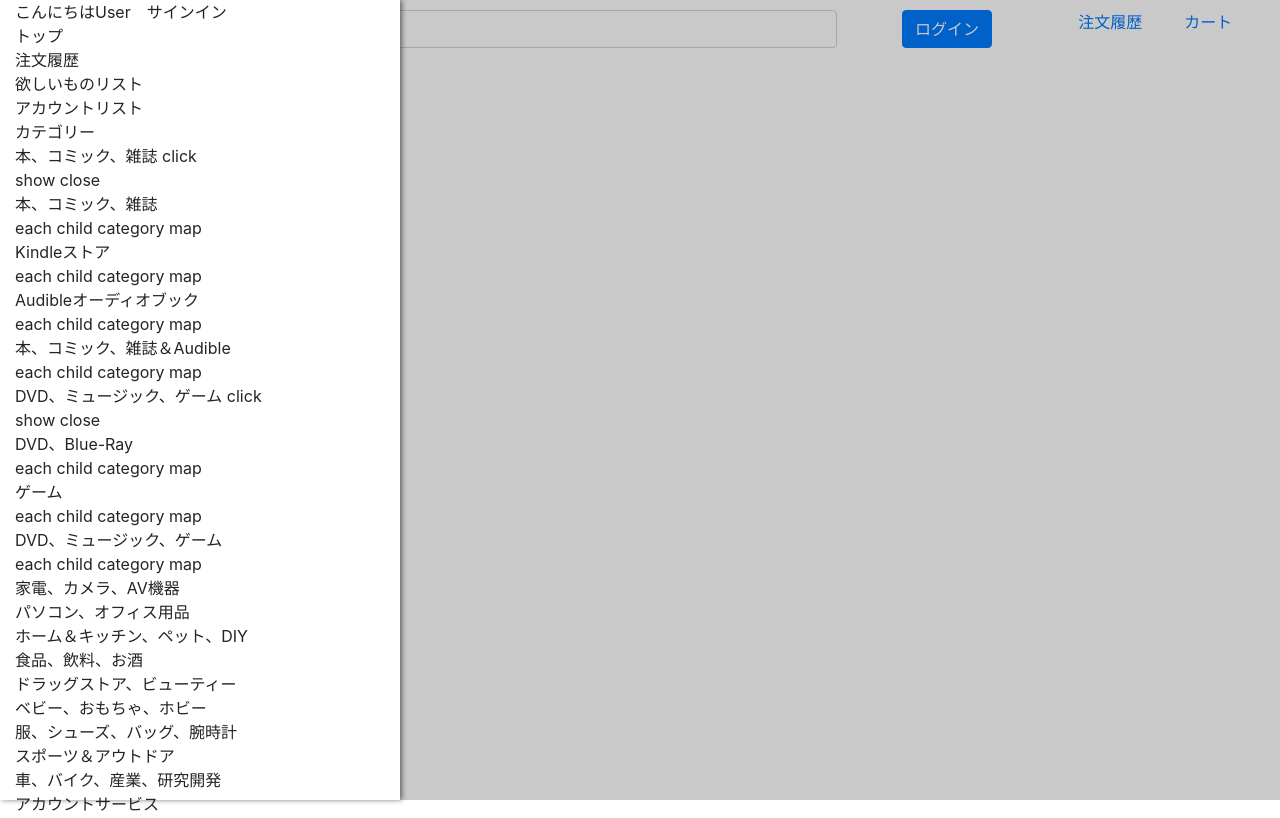
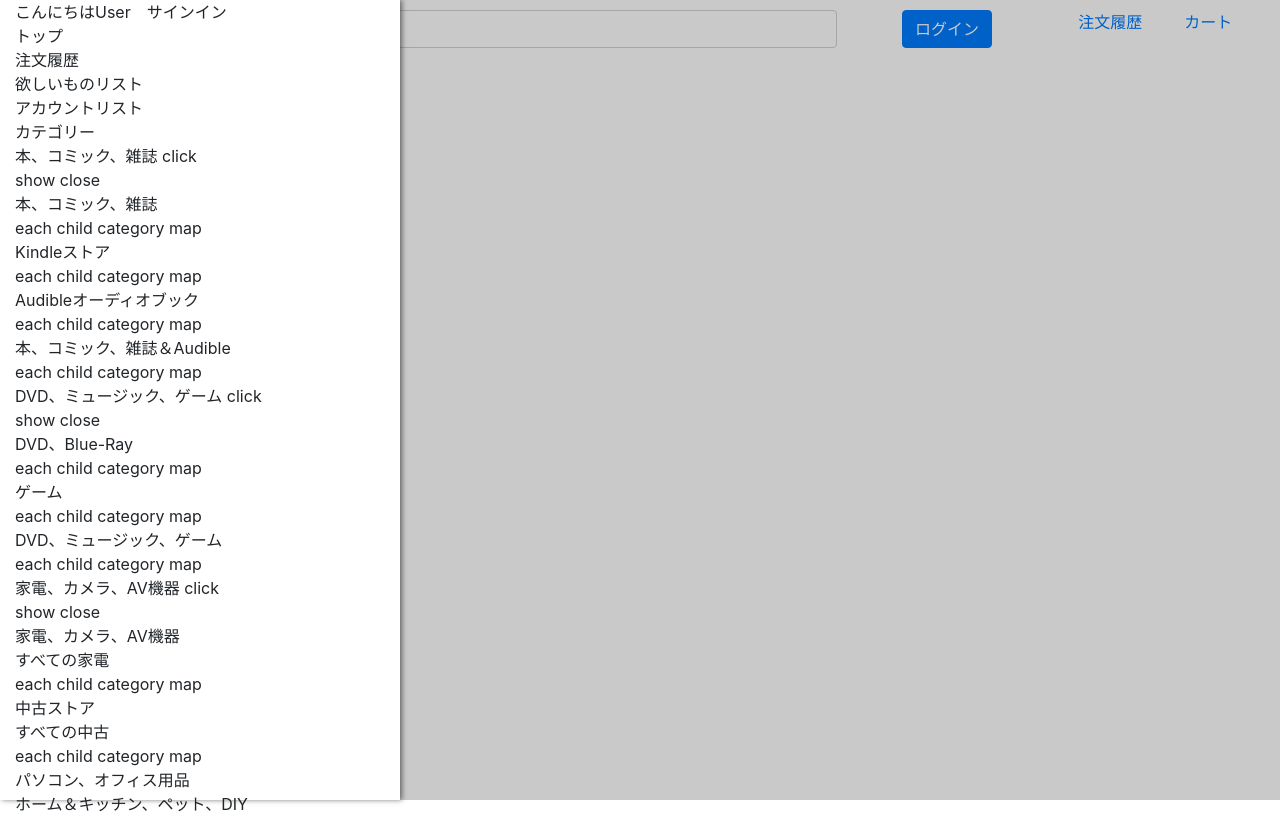
Before and after one commit to XX989tmx/amazon_clone_clientside, a React (Create React App) app: page / in a window 1280 px wide. Both pictures are taken after a click on the button 35 px from the left and 22 px from the top of the page. Built offline with nearby package versions, Linux system fonts and the light colour scheme.

Commit message:
adds category structure 3

```diff
--- a/src/shared/components/navigation/SideNavigation.js
+++ b/src/shared/components/navigation/SideNavigation.js
@@ -153,7 +153,38 @@ const SideNavigation = (props) => {
                       </Col>
                     </Row>
                     <Row>
-                      <Col>家電、カメラ、AV機器</Col>
+                      <Col>
+                        <Row>
+                          <Col>家電、カメラ、AV機器 click</Col>
+                        </Row>
+                        <Row>
+                          <Col>
+                            show close
+                            <Row>
+                              <Col>
+                                <Row>
+                                  <Col>家電、カメラ、AV機器</Col>
+                                </Row>
+                                <Row>
+                                  <Col xs={12}>すべての家電</Col>
+                                  <Col xs={12}>each child category map</Col>
+                                </Row>
+                              </Col>
+                            </Row>
+                            <Row>
+                              <Col>
+                                <Row>
+                                  <Col>中古ストア</Col>
+                                </Row>
+                                <Row>
+                                  <Col xs={12}>すべての中古</Col>
+                                  <Col xs={12}>each child category map</Col>
+                                </Row>
+                              </Col>
+                            </Row>
+                          </Col>
+                        </Row>
+                      </Col>
                     </Row>
                     <Row>
                       <Col>パソコン、オフィス用品</Col>
```
